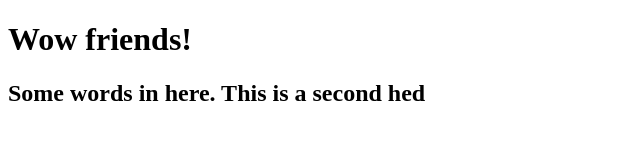
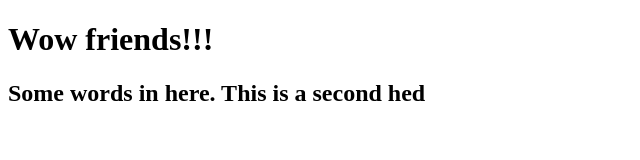
Before and after one commit to dudeandu/upgraded-engine, a plain HTML site: page index.html in a window 1280 px wide. Shown: the full height of the page, 0-640 px from the left. Drawn offline with Linux system fonts and the light colour scheme.

Commit message:
added two wxclamation marks

```diff
--- a/index.html
+++ b/index.html
@@ -8,7 +8,7 @@
 </head>
 <body>
 
-  <h1>Wow friends!</h1>
+  <h1>Wow friends!!!</h1>
 
   <h2>Some words in here. This is a second hed</h2>
 
```
